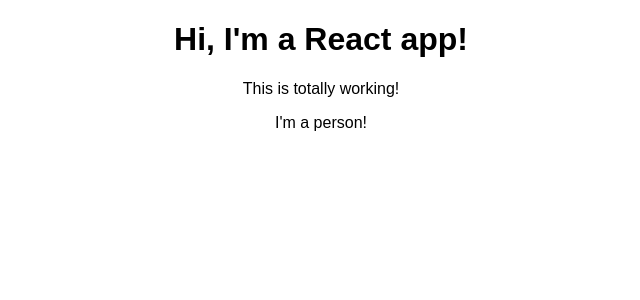
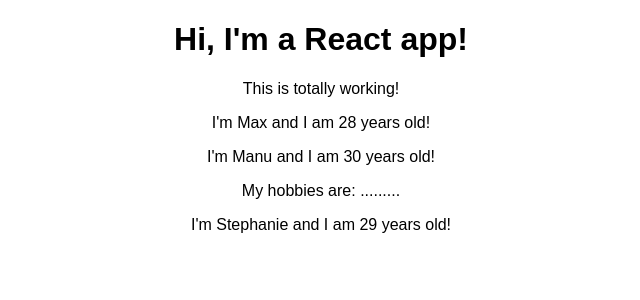
Before and after one commit to btken88/udemyReact, a React (Create React App) app in the folder react-complete-guide/: page / in a window 1280 px wide. Shown: the top 300 px of the page, without its empty margins (319-959 px from the left). Built offline with nearby package versions, Linux system fonts and the light colour scheme.

Commit message:
Add and use props with functional component

```diff
--- a/react-complete-guide/src/App.js
+++ b/react-complete-guide/src/App.js
@@ -8,7 +8,9 @@
       <div className="App">
         <h1>Hi, I'm a React app!</h1>
         <p>This is totally working!</p>
-        <Person />
+        <Person name="Max" age="28" />
+        <Person name="Manu" age="30">My hobbies are: .........</Person>
+        <Person name="Stephanie" age="29" />
       </div>
     );
   }
--- a/react-complete-guide/src/Person/Person.js
+++ b/react-complete-guide/src/Person/Person.js
@@ -1,5 +1,10 @@
 import React from 'react';
 
-export default function Person() {
-  return <p>I'm a person!</p>
+export default function Person(props) {
+  return (
+    <div>
+      <p>I'm {props.name} and I am {props.age} years old!</p>
+      <p>{props.children}</p>
+    </div>
+  )
 }
```
